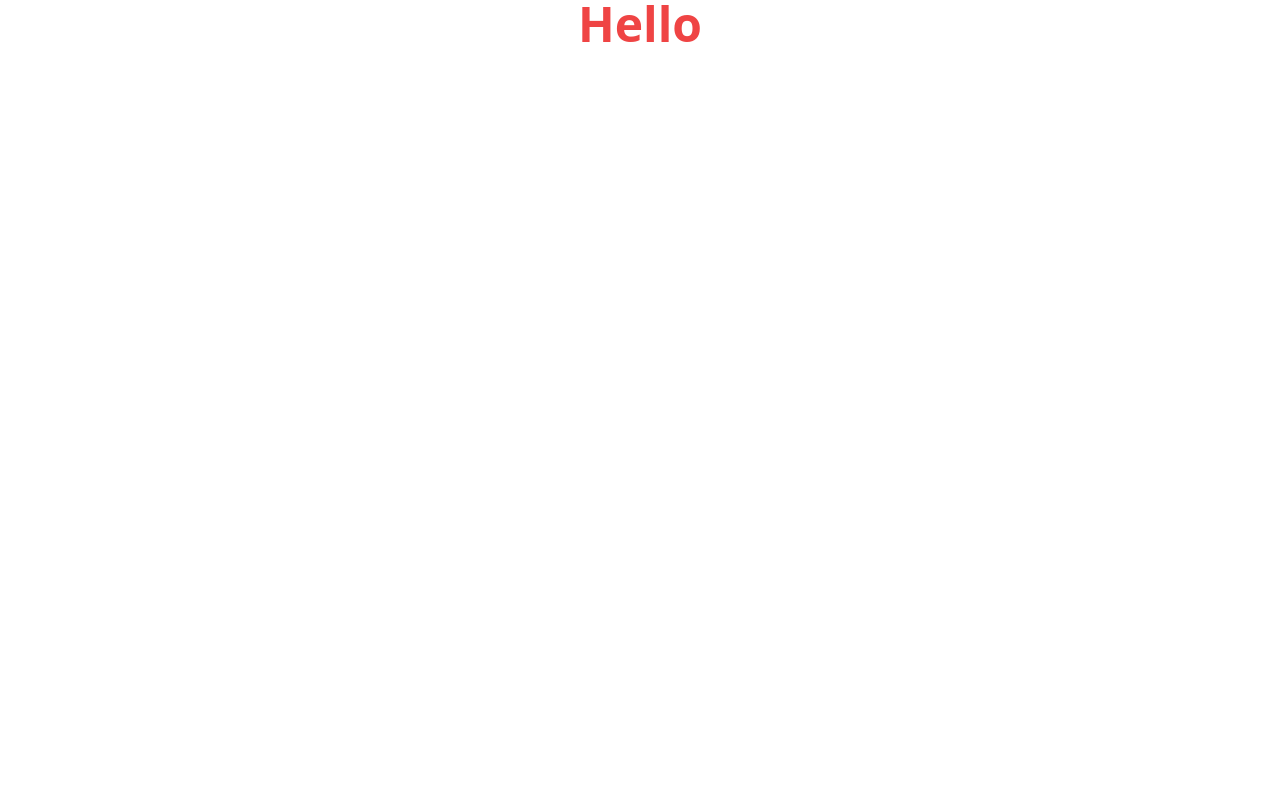
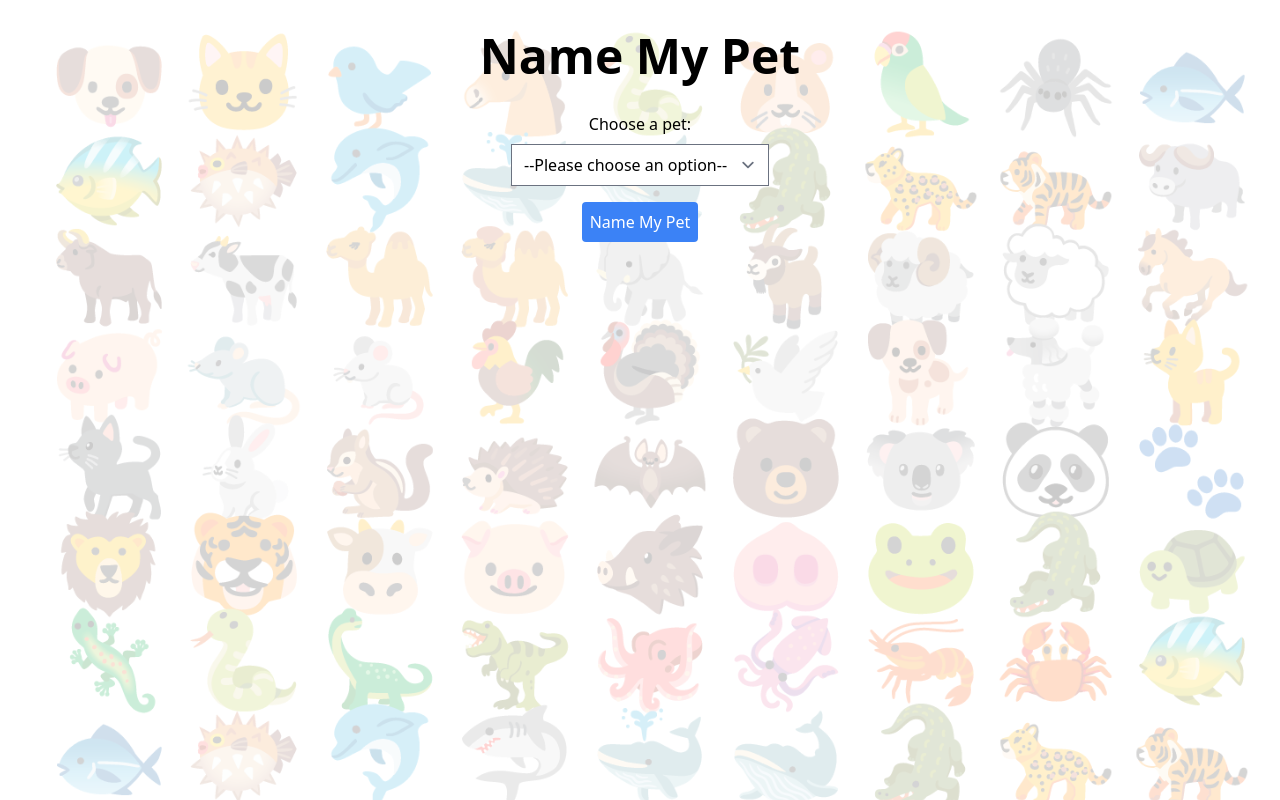
Before and after one commit to manavm1990/openai-demo-frontend, a website built with Vite: page index.html in a window 1280 px wide. Shown: the top 800 px of the page. Built offline with nearby package versions, Linux system fonts and the light colour scheme.

Commit message:
Render static content

```diff
--- a/index.html
+++ b/index.html
@@ -2,18 +2,40 @@
 <html lang="en">
   <head>
     <meta charset="UTF-8" />
-    <!-- TODO: Add favicon. -->
     <meta name="viewport" content="width=device-width, initial-scale=1.0" />
 
     <link rel="stylesheet" href="./src/style.css" />
-    <title>Vite ➕ Tailwind</title>
+    <title>Name Pet with Open API</title>
   </head>
-  <body>
-    <h1
-      class="text-center text-3xl font-semibold text-red-500 md:text-5xl"
-    >
-      Hello
-    </h1>
+  <body class="py-8 px-4">
+    <div
+      id="bg"
+      before="🐶 🐱 🐦 🐴 🐍 🐹 🦜 🕷️ 🐟 🐠 🐡 🐬 🐳 🐋 🐊 🐆 🐅 🐃 🐂 🐄 🐪 🐫 🐘 🐐 🐏 🐑 🐎 🐖 🐀 🐁 🐓 🦃 🕊️ 🐕 🐩 🐈 🐈‍⬛ 🐇 🐿️ 🦔 🦇 🐻 🐨 🐼 🐾 🦁 🐯 🐮 🐷 🐗 🐽 🐸 🐊 🐢 🦎 🐍 🦕 🦖 🐙 🦑 🦐 🦀 🐠 🐟 🐡 🐬 🦈 🐳 🐋 🐊 🐆 🐅 🐃 🐂 🐄 🐪 🐫 🐘 🐐 🐏 🐑 🐎 🐖 🐀 🐁 🐓 🦃 🕊️ 🐕 🐩 🐈 🐈‍⬛ 🐇 🐿️ 🦔 🦇 🐻 🐨 🐼 🐾 🦁 🐯 🐮 🐷 🐗 🐽 🐸 🐊 🐢 🦎 🐍 🦕 🦖 🐙 🦑 🦐 🦀 🐠 🐟 🐡 🐬 🦈 🐳 🐋 🐊 🐆 🐅 🐃 🐂 🐄 🐪 🐫 🐘 🐐 🐏 🐑 🐎 🐖 🐀 🐁 🐓 🦃 🕊️ 🐕 🐩 🐈 🐈‍⬛ 🐇 🐿️ 🦔 🦇 🐻 🐨 🐼 🐾 🦁 🐯 🐮 🐷 🐗 🐽 🐸 🐊 🐢 🦎 🐍 🦕"
+      class="absolute -z-10 h-screen text-center text-8xl tracking-tighter opacity-20 before:content-[attr(before)]"
+    ></div>
+    <header>
+      <h1 class="text-center text-5xl font-bold">Name My Pet</h1>
+    </header>
+
+    <main class="mt-8">
+      <form class="flex flex-col gap-y-2 items-center">
+        <label for="pet-select">Choose a pet:</label>
+
+        <select name="pets" id="pet-select">
+          <option value="">--Please choose an option--</option>
+          <option value="dog">Dog</option>
+          <option value="cat">Cat</option>
+          <option value="hamster">Hamster</option>
+          <option value="parrot">Parrot</option>
+          <option value="spider">Spider</option>
+          <option value="goldfish">Goldfish</option>
+        </select>
+
+        <button type="submit" class="bg-blue-500 text-white p-2 rounded mt-2">
+          Name My Pet
+        </button>
+      </form>
+    </main>
 
     <script type="module" src="./src/index.js"></script>
   </body>
```
